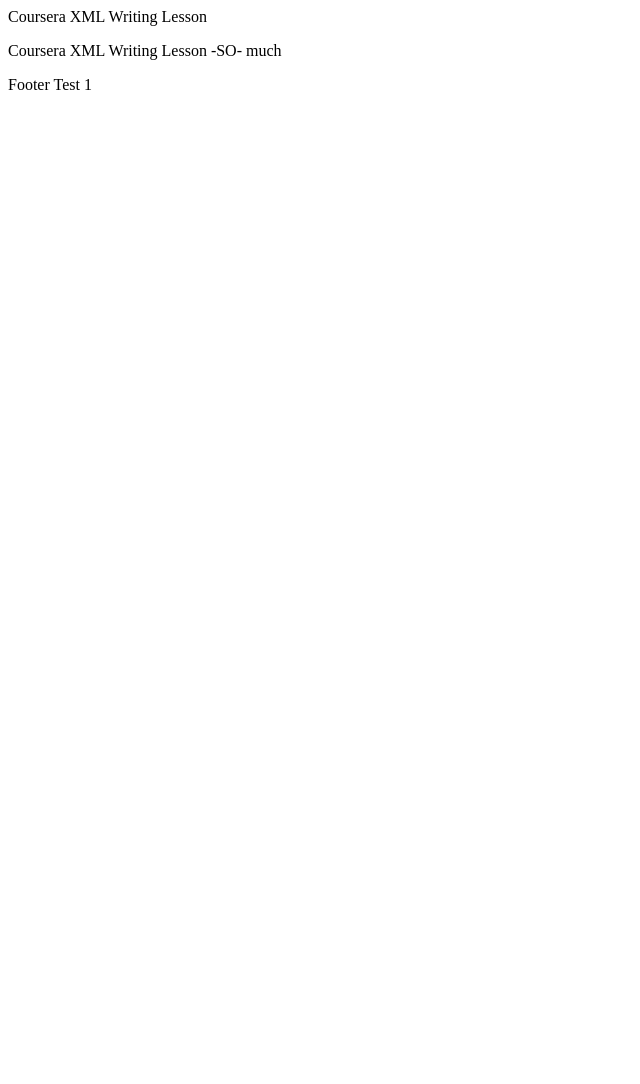
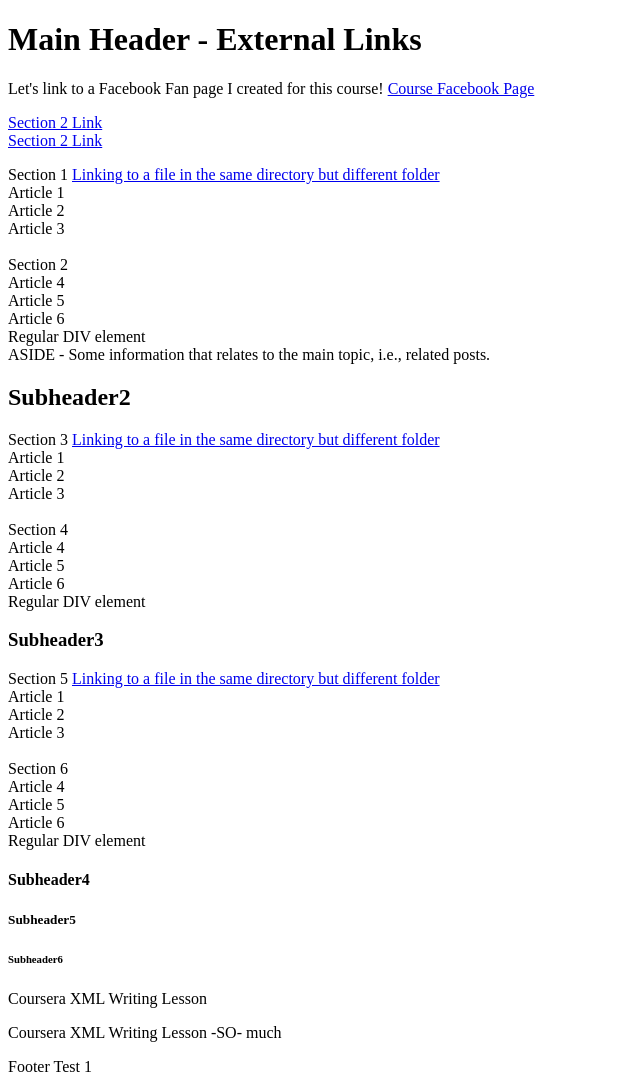
Before and after one commit to the-sarahb/hello-word, a plain HTML site: page coursera/CourseraWeek1.html in a window 1280 px wide. Shown: the whole page, without its empty margins (0-640 px from the left). Before the commit the page ends 800 px from the top, so only its background shows below. Drawn offline with Linux system fonts and the light colour scheme.

Commit message:
adding module 1 changes

```diff
--- a/coursera/CourseraWeek1.html
+++ b/coursera/CourseraWeek1.html
@@ -5,7 +5,72 @@
 	<title>Coursera XML Lesson!</title>
 </head>
 <body>
-Coursera XML Writing Lesson
+	<h1 id="top">Main Header - External Links</h1>
+  	<section>
+    	<p>
+     		 Let's link to a Facebook Fan page I created for this course!
+      		<!-- link to Facebook page WITH TARGET-->
+      		<a href="http://www.facebook.com/CourseraWebDev"
+      		target="_blank" title="Like Our Page!">Course Facebook Page</a>
+      		<a href="#Section2">
+      		<div>Section 2 Link</div></a>
+      		<div><a href="#Section2">Section 2 Link</a></div>
+    	</p>
+  	</section>
+	<section id="Section1">
+    Section 1
+    <a href="../site/index.html" target="_blank" title="same dir link">Linking to a file in the same directory but different folder</a>
+    <article>Article 1</article>
+    <article>Article 2</article>
+    <article>Article 3</article>
+  	</section>
+  	<br>
+  	<section id="Section2">
+    Section 2
+    <article>Article 4</article>
+    <article>Article 5</article>
+    <article>Article 6</article>
+    <div>Regular DIV element</div>
+  	</section>
+  	<aside>
+    ASIDE - Some information that relates to the main topic, i.e., related posts.
+  	</aside>
+	<h2>Subheader2</h2>
+	<section>
+    Section 3
+    <a href="../site/index.html" title="same dir link">Linking to a file in the same directory but different folder</a>
+    <article>Article 1</article>
+    <article>Article 2</article>
+    <article>Article 3</article>
+  	</section>
+  	<br>
+  	<section>
+    Section 4
+    <article>Article 4</article>
+    <article>Article 5</article>
+    <article>Article 6</article>
+    <div>Regular DIV element</div>
+  	</section>
+	<h3>Subheader3</h3>
+	<section>
+    Section 5
+    <a href="../site/index.html" title="same dir link">Linking to a file in the same directory but different folder</a>
+    <article>Article 1</article>
+    <article>Article 2</article>
+    <article>Article 3</article>
+  	</section>
+  	<br>
+  	<section>
+    Section 6
+    <article>Article 4</article>
+    <article>Article 5</article>
+    <article>Article 6</article>
+    <div>Regular DIV element</div>
+  	</section>
+	<h4>Subheader4</h4>
+	<h5>Subheader5</h5>
+	<h6>Subheader6</h6>
+	Coursera XML Writing Lesson
 <p>Coursera XML Writing Lesson -<span>SO</span>- much</p>
 <footer>
 Footer Test 1
```
Also changed, not shown: site/index.html (+8 -0 lines).
